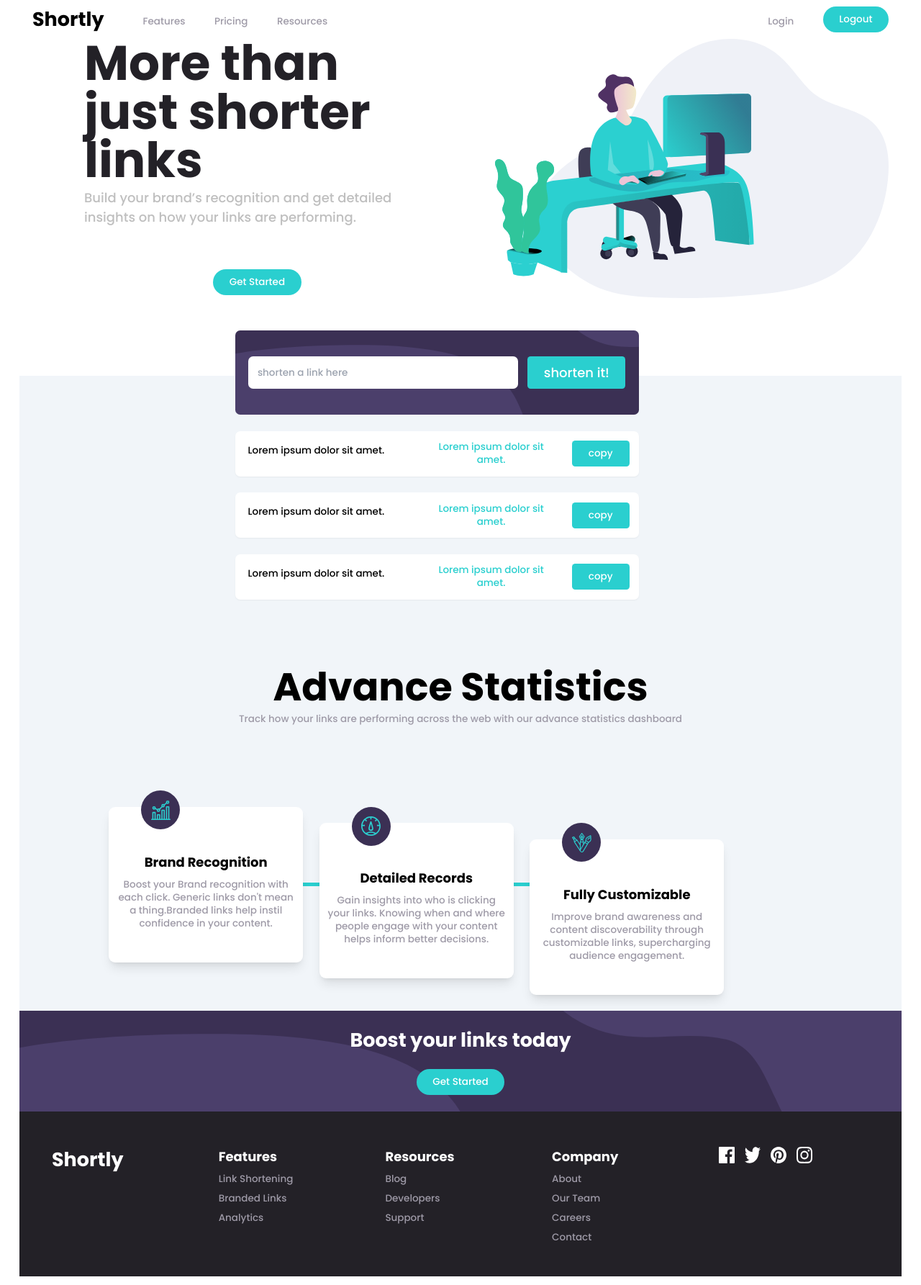
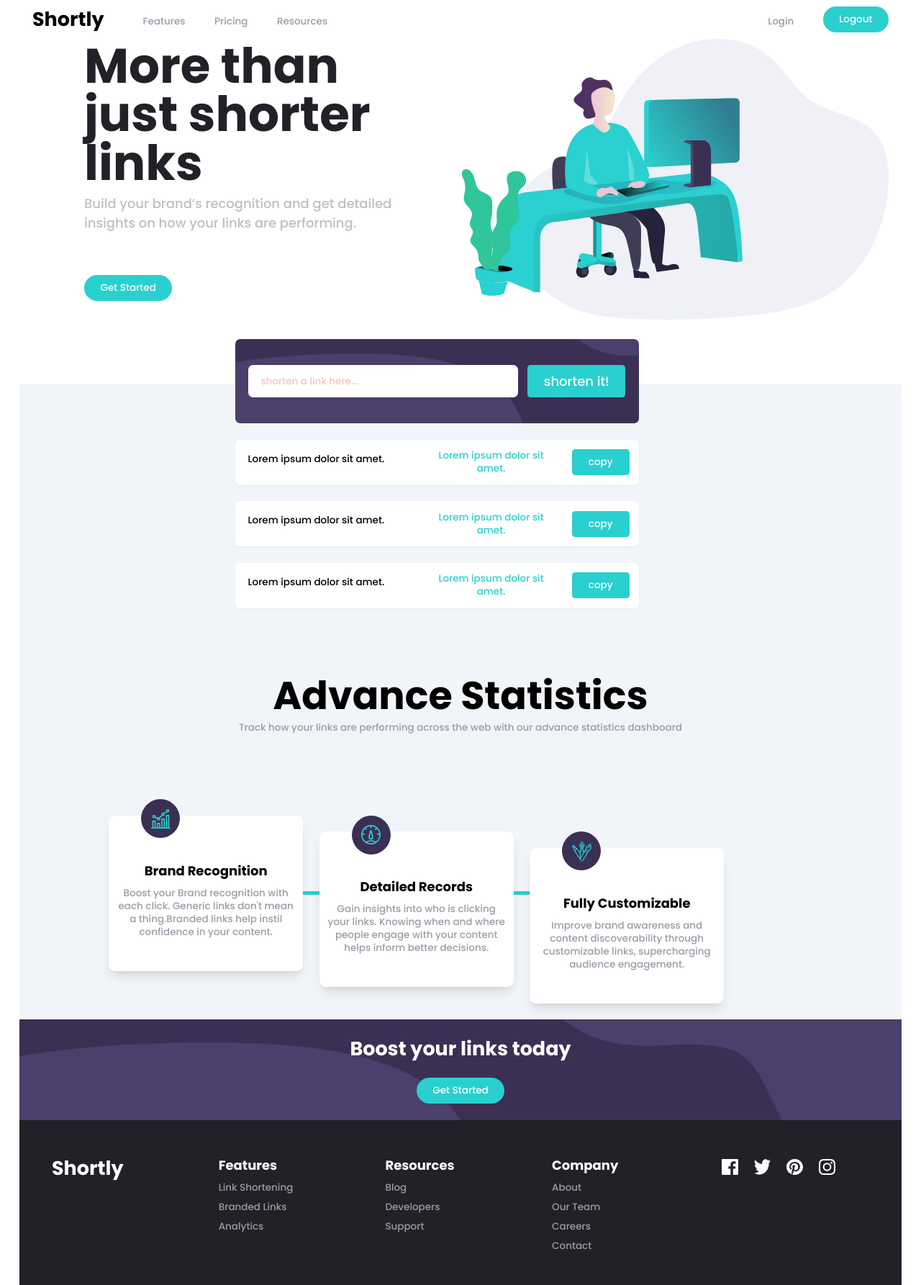
Before and after one commit to kodcapsule/url-shortener, a React (Vite) app: page / in a window 1280 px wide. Shown: the whole page at 72% size. Built offline with nearby package versions, Linux system fonts and the light colour scheme.

Commit message:
added fetch api

```diff
--- a/src/components/Form.jsx
+++ b/src/components/Form.jsx
@@ -1,39 +1,49 @@
 // import FormBgDesktop from "../assets/bg-shorten-desktop.svg";
 
 import { useState } from "react";
-import { useForm } from "react-hook-form";
+
+const baseUrl = "https://cleanuri.com/";
 
 function Form() {
   const [url, setUrl] = useState("");
-  const {
-    register,
-    handleSubmit,
-    formState: { errors },
-  } = useForm();
-  // function handleSubmit(e) {
-  //   // if (url === "") alert("input a url");
-  //   e.preventDefault();
-  //   console.log(url);
-  // }
-  console.log(errors);
+
+  function handleSubmit(e) {
+    e.preventDefault();
+    if (url === "") alert("input a url");
+    getShortUrl(url);
+    // console.log(url);
+  }
+
+  async function getShortUrl(longUrl) {
+    const encodedUrl = baseUrl + encodeURI(longUrl);
+    // console.log(encodedUrl);
+
+    try {
+      const resp = await fetch(encodedUrl, { method: "POST" });
+      const shortUrl = await resp.json();
+      return shortUrl;
+    } catch (error) {
+      console.log(error);
+    }
+  }
+
   return (
-    <div className="urlform py-8 px-3 md:px-0 rounded-md form_bg  bg-primary-dark-violet w-11/12 md:w-[80%]  lg:w-7/12 mx-auto  flex flex-row z-10 ">
+    <div className="urlform py-8 px-3 md:px-0 rounded-md form_bg  bg-primary-dark-violet w-11/12 md:w-[80%]  lg:w-7/12 mx-auto  flex flex-col items-start z-10 ">
       <form
-        className="  flex flex-col md:flex-row  justify-center gap-4 md:gap-3 w-full "
-        onSubmit={handleSubmit(() => {
-          console.log("hi");
-        })}
+        className="  flex flex-col md:flex-row  justify-center  gap-4 md:gap-3 w-full  "
+        onSubmit={handleSubmit}
       >
         <input
           type="text"
-          placeholder=" shorten a link here"
-          className=" w-full md:w-7/12 lg:w-8/12 p-2 rounded-md text-xs text-secondary-red outline-secondary-red focus:outline-2 "
-          onChange={(e) => setUrl(e.target.value)}
-          {...register("url", { required: "please add a link" })}
-          // {errors.message && <span>This field is required</span>}
+          placeholder=" shorten a link here..."
+          className=" w-full  rounded-md text-xs p-3  flex flex-col md:w-7/12 lg:w-8/12 gap-2 items-start text-secondary-red outline-secondary-red focus:outline-2 placeholder:text-secondary-red placeholder:opacity-40
+           "
+          onChange={(e) => setUrl(() => e.target.value)}
         />
 
-        <button className=" btn btn_primary rounded">shorten it!</button>
+        <button className=" btn btn_primary rounded w-full md:w-fit ">
+          shorten it!
+        </button>
       </form>
     </div>
   );
--- a/src/components/HeroSection.jsx
+++ b/src/components/HeroSection.jsx
@@ -6,19 +6,20 @@ function HeroSection() {
   return (
     <div className="heroContainer container  mx-auto px-4  ">
       <div className=" flex flex-col-reverse md:flex-row md:gap-10 lg:gap-20  md:justify-between  ">
-        <div className=" flex flex-col mainText md:pl-16 md:w-[50%] text-center justify-center items-center md:text-left  pb-5  ">
-          <h1 className=" font-extrabold text-3xl mb-1  text-neutral-very-dark-violet md:text-3xl lg:text-6xl leading-7">
+        <div className=" flex flex-col mainText md:pl-16 md:w-[50%] text-center justify-center  md:text-left  pb-5   items-start ">
+          <h1 className=" font-extrabold text-3xl mb-1  text-neutral-very-dark-violet md:text-3xl lg:text-6xl leading-8 pb-1">
             More than just shorter links
           </h1>
           <p className=" font-normal text-sm md:text-sm lg:text-base text-neutral-gray mb-5">
-            Build your brand’s recognition and get detailed insights on how your
-            links are performing.
+            {`
+              Build your brand’s recognition and get detailed insights on how your
+            links are performing.`}
           </p>
-          <div className="herobtn mt-8">
+          <div className="herobtn mt-8 ">
             <Button buttonText="Get Started" btn_primary="btn_primary" />
           </div>
         </div>
-        <div className="heroImage md:w-[50%] ">
+        <div className="heroImage md:w-[60%] ">
           <img src={HeroImage} alt="A hero image" />
         </div>
       </div>
--- a/src/components/SocialMediaIcon.jsx
+++ b/src/components/SocialMediaIcon.jsx
@@ -1,10 +1,12 @@
 function SocialMediaIcon({ logo, description = "social media icon" }) {
   return (
-    <img
-      src={`${logo}`}
-      alt={`${description}`}
-      className=" w-5 h-5  hover:fill-primary-cyan hover:cursor-pointer"
-    />
+    <div className="icon hover:bg-primary-cyan p-1 rounded-full">
+      <img
+        src={`${logo}`}
+        alt={`${description}`}
+        className=" w-5 h-5  hover:bg-neutral-very-dark-violet hover:cursor-pointer"
+      />
+    </div>
   );
 }
 
```
